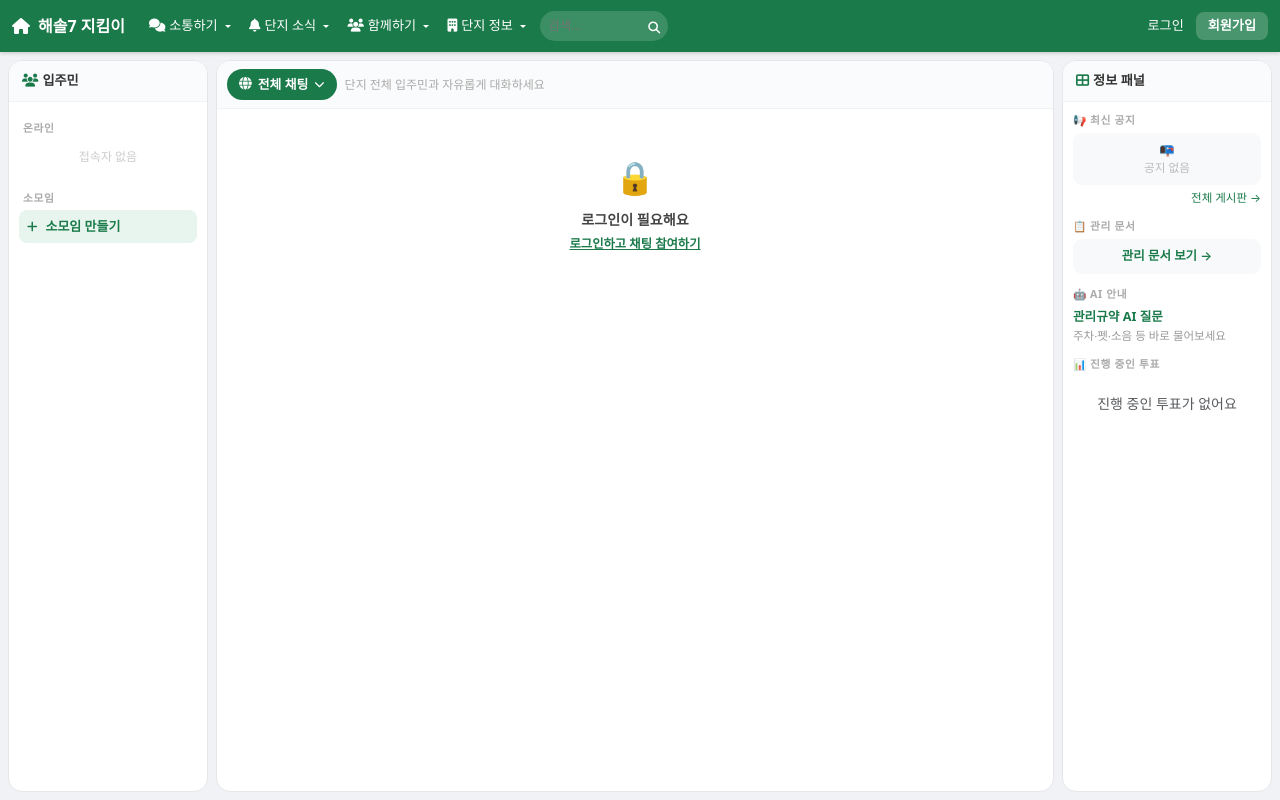
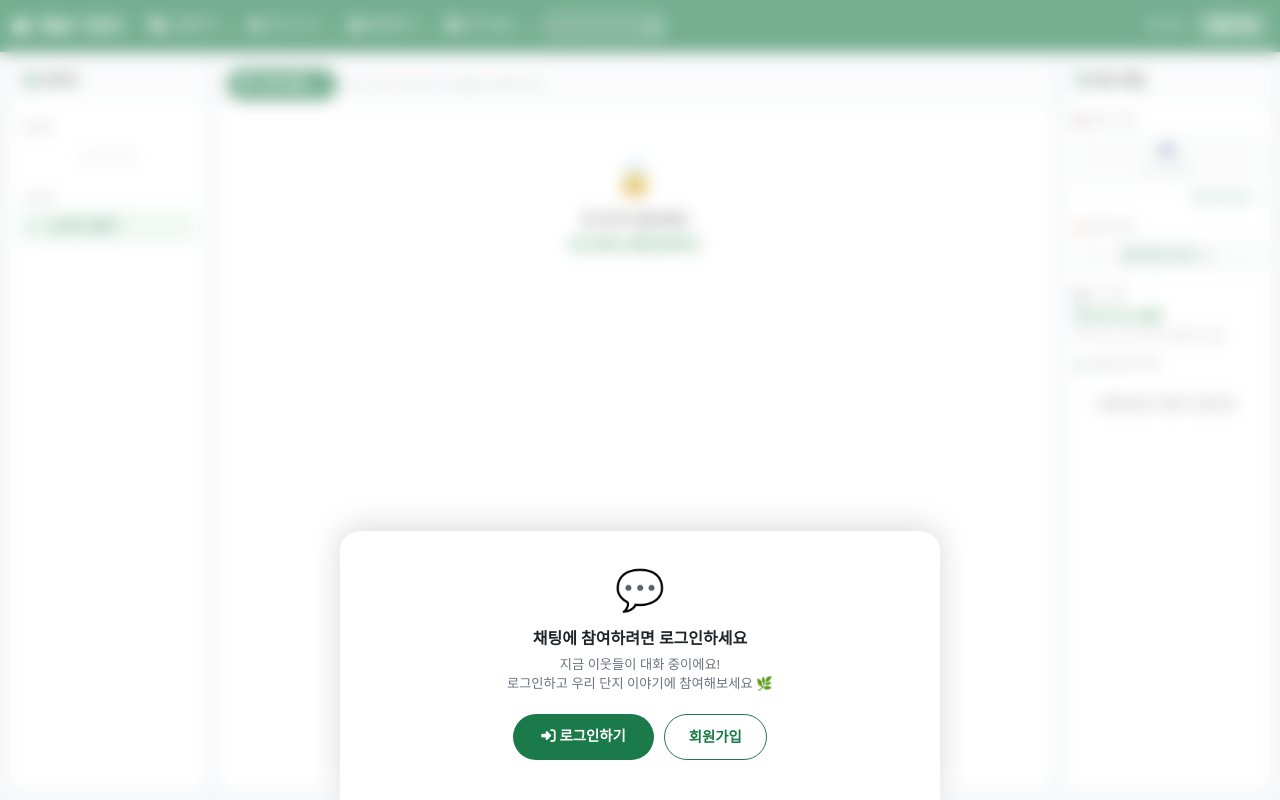
Before and after one commit to ULERP/haesol7-community, a Django app: page /chat/public/ in a window 1280 px wide. Run offline with Django 5.2, Linux system fonts and the light colour scheme; data that the repository does not hold is empty.

Commit message:
티저 전략 - 비로그인/미승인 콘텐츠 잠금 + 가입 유도

```diff
--- a/hello_world/core/views.py
+++ b/hello_world/core/views.py
@@ -352,6 +352,13 @@ def post_list(request):
 def post_detail(request, pk):
     post     = get_object_or_404(Post, pk=pk, is_active=True)
     Post.objects.filter(pk=pk).update(view_count=post.view_count+1)
+
+    # 비로그인 또는 미승인 → 티저 페이지
+    if not request.user.is_authenticated:
+        return render(request, 'post_detail_teaser.html', {'post': post, 'reason': 'login'})
+    if not request.user.is_verified and not request.user.is_staff:
+        return render(request, 'post_detail_teaser.html', {'post': post, 'reason': 'verify'})
+
     comments = post.comments.filter(is_active=True, parent=None)
     user_groups = []
     if request.user.is_authenticated:
@@ -787,11 +794,18 @@ def public_chat(request):
     my_groups = Group.objects.filter(members=request.user, is_active=True)[:10] if request.user.is_authenticated else []
     online_users = User.objects.filter(is_active=True).order_by('-last_login')[:20]
     all_users = User.objects.filter(is_active=True).order_by('nickname')[:50]
+
+    # 비로그인/미승인 → 블러 처리된 채팅 페이지
+    is_locked = (not request.user.is_authenticated) or                 (not request.user.is_verified and not request.user.is_staff)
+    reason = 'login' if not request.user.is_authenticated else 'verify'
+
     return render(request, 'chat/public_chat.html', {
         'recent_chats': list(reversed(recent_chats)),
         'my_groups': my_groups,
         'online_users': online_users,
         'all_users': all_users,
+        'is_locked': is_locked,
+        'reason': reason,
     })
 
 def public_chat_messages(request):
--- a/hello_world/templates/chat/public_chat.html
+++ b/hello_world/templates/chat/public_chat.html
@@ -251,4 +251,60 @@ initTabDropdown([
   { id:'group',  icon:'fa-users',    label:'소모임 채팅', desc:'소모임 대화방',      url:'/groups/' },
 ]);
 </script>
+
+{% if is_locked %}
+<style>
+.chat-lock-overlay {
+  position: fixed; inset: 0; z-index: 9999;
+  display: flex; align-items: flex-end; justify-content: center;
+  pointer-events: none;
+}
+.chat-lock-panel {
+  width: 100%; max-width: 600px;
+  background: #fff; border-radius: 20px 20px 0 0;
+  box-shadow: 0 -4px 32px rgba(0,0,0,.15);
+  padding: 28px 24px 40px;
+  text-align: center;
+  pointer-events: all;
+}
+.chat-blur-bg {
+  position: fixed; inset: 0; z-index: 9998;
+  backdrop-filter: blur(8px);
+  background: rgba(255,255,255,.4);
+}
+.chat-lock-panel .lock-icon { font-size: 2.5rem; margin-bottom: 10px; }
+.chat-lock-panel h5 { font-size: 1rem; font-weight: 700; margin-bottom: 6px; }
+.chat-lock-panel p { font-size: 0.83rem; color: #6b7280; margin-bottom: 20px; }
+.chat-lock-panel .btn-row { display: flex; gap: 10px; justify-content: center; flex-wrap: wrap; }
+.btn-join { background: #1a7a4a; color: #fff; padding: 11px 28px; border-radius: 50px;
+  font-size: 0.9rem; font-weight: 700; text-decoration: none; }
+.btn-login { background: #fff; color: #1a7a4a; padding: 11px 24px; border-radius: 50px;
+  font-size: 0.9rem; font-weight: 600; text-decoration: none; border: 1.5px solid #1a7a4a; }
+</style>
+<div class="chat-blur-bg"></div>
+<div class="chat-lock-overlay">
+  <div class="chat-lock-panel">
+    <div class="lock-icon">💬</div>
+    {% if reason == "login" %}
+    <h5>채팅에 참여하려면 로그인하세요</h5>
+    <p>지금 이웃들이 대화 중이에요!<br>로그인하고 우리 단지 이야기에 참여해보세요 🌿</p>
+    <div class="btn-row">
+      <a href="/accounts/login/?next=/chat/public/" class="btn-join">
+        <i class="fas fa-sign-in-alt me-1"></i>로그인하기
+      </a>
+      <a href="/accounts/signup/" class="btn-login">회원가입</a>
+    </div>
+    {% else %}
+    <h5>입주민 인증 후 채팅에 참여할 수 있어요</h5>
+    <p>관리자 승인이 완료되면<br>채팅, 게시판 등 모든 기능을 이용할 수 있어요 🌿</p>
+    <div class="btn-row">
+      <a href="/verify/request/" class="btn-join">
+        <i class="fas fa-id-card me-1"></i>인증 신청하기
+      </a>
+      <a href="/mypage/" class="btn-login">승인 현황 확인</a>
+    </div>
+    {% endif %}
+  </div>
+</div>
+{% endif %}
 {% endblock %}
```
Also changed, not shown: hello_world/templates/board_detail.html (+21 -1 lines), hello_world/templates/post_detail_teaser.html (added, +113 -0 lines).
